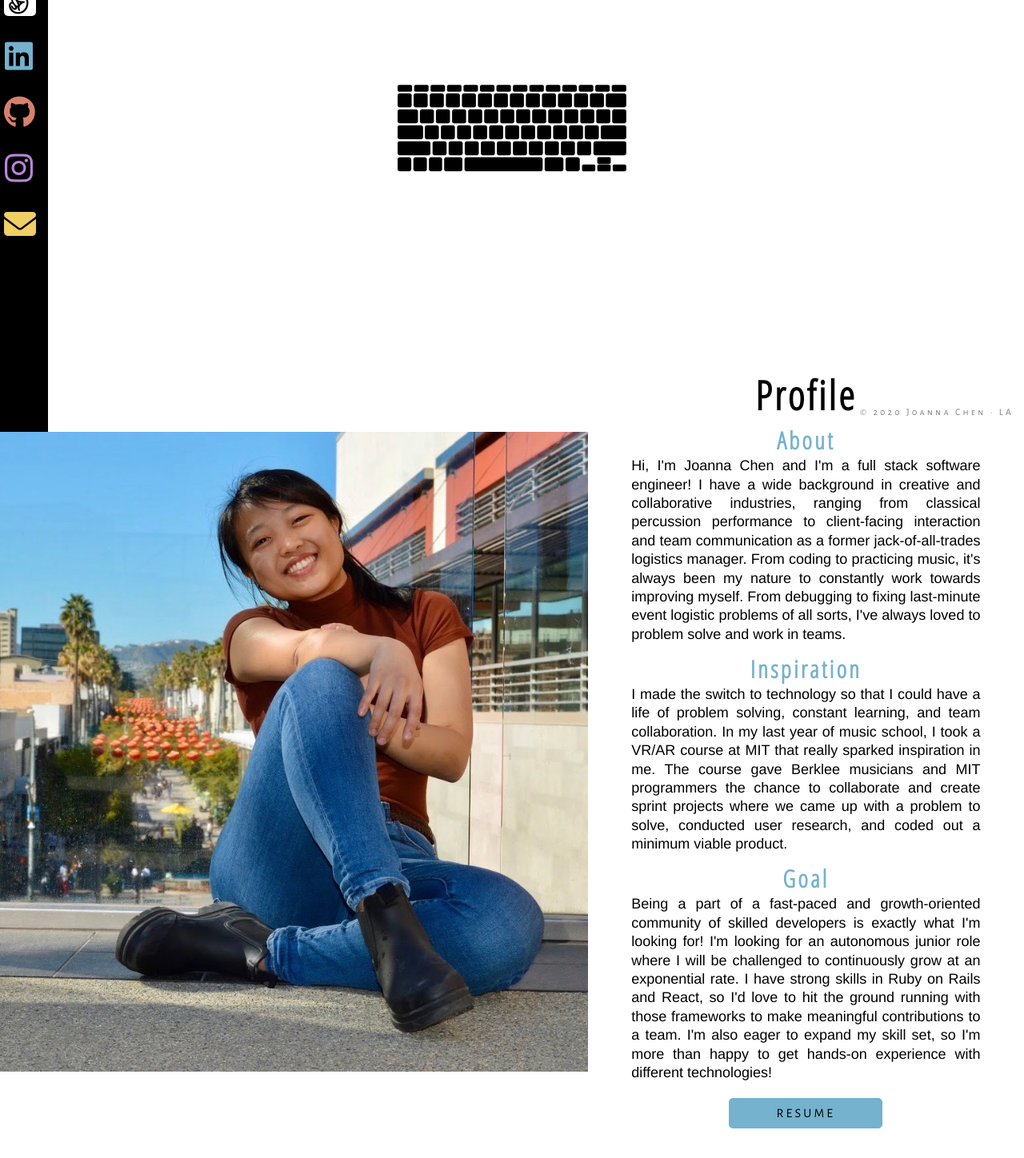
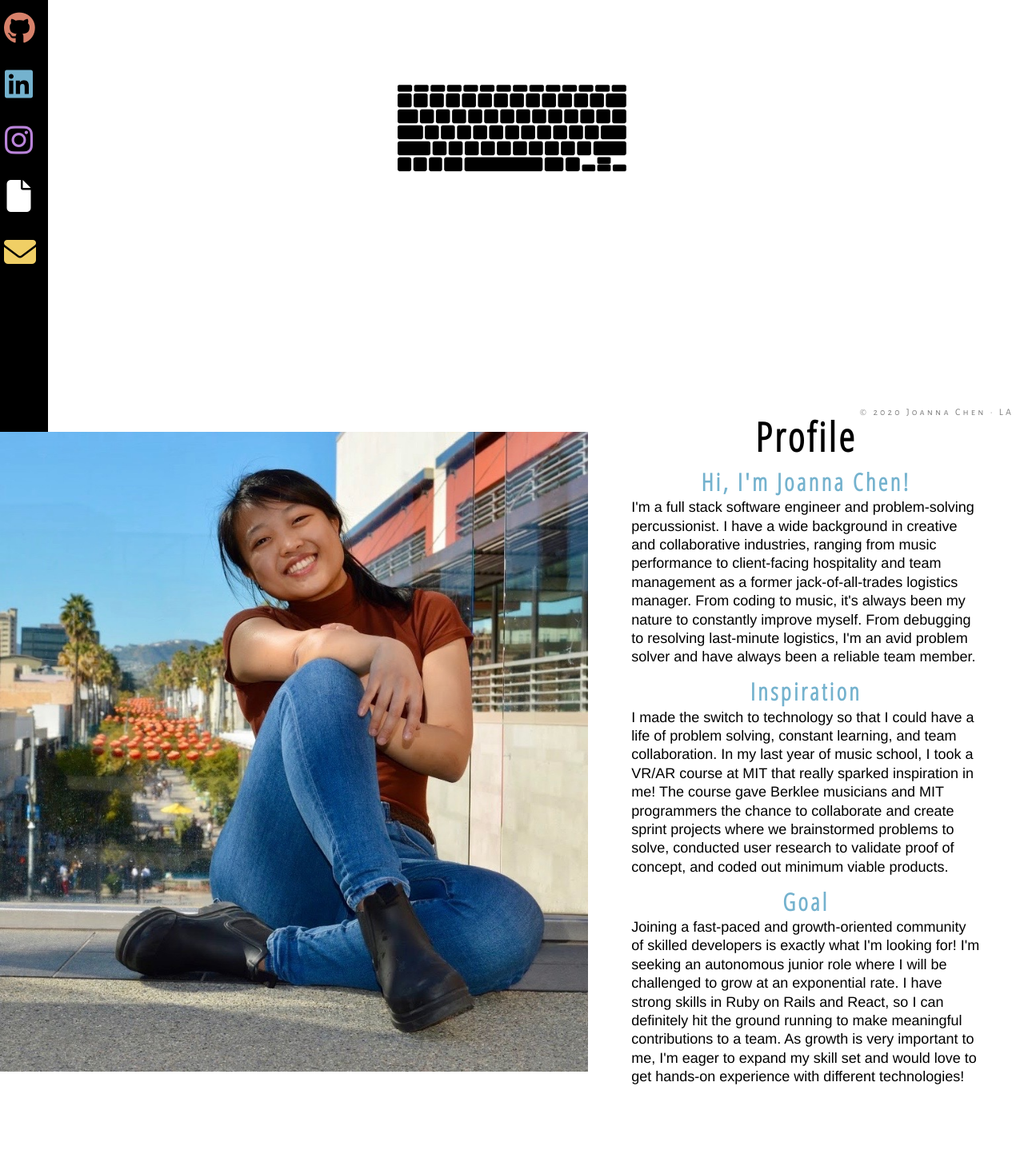
Before and after one commit to joannerd/joannerd.github.io, a React (Create React App) app: page / in a window 1280 px wide. Shown: the part 260-1708 px from the top of the page at 80% size. Built offline with nearby package versions, Linux system fonts and the light colour scheme.

Commit message:
Update profile and resume

```diff
--- a/src/components/profile.js
+++ b/src/components/profile.js
@@ -1,5 +1,4 @@
 import React from "react";
-import Resume from '../media/Joanna_Chen_Resume.pdf';
 import Joanna from '../media/joanna.jpg';
 
 const Profile = () => (
@@ -9,22 +8,18 @@ const Profile = () => (
     </div>
     <section>
       <h2>Profile</h2>
-      <h3>About</h3>
+      <h3>Hi, I'm Joanna Chen!</h3>
       <p>
-        Hi, I'm Joanna Chen and I'm a full stack software engineer! I have a wide background in creative and collaborative industries, ranging from classical percussion performance to client-facing interaction and team communication as a former jack-of-all-trades logistics manager. From coding to practicing music, it's always been my nature to constantly work towards improving myself. From debugging to fixing last-minute event logistic problems of all sorts, I've always loved to problem solve and work in teams.
+        I'm a full stack software engineer and problem-solving percussionist. I have a wide background in creative and collaborative industries, ranging from music performance to client-facing hospitality and team management as a former jack-of-all-trades logistics manager. From coding to music, it's always been my nature to constantly improve myself. From debugging to resolving last-minute logistics, I'm an avid problem solver and have always been a reliable team member.
       </p>
       <h3>Inspiration</h3>
       <p>
-        I made the switch to technology so that I could have a life of problem solving, constant learning, and team collaboration. In my last year of music school, I took a VR/AR course at MIT that really sparked inspiration in me. The course gave Berklee musicians and MIT programmers the chance to collaborate and create sprint projects where we came up with a problem to solve, conducted user research, and coded out a minimum viable product.
+        I made the switch to technology so that I could have a life of problem solving, constant learning, and team collaboration. In my last year of music school, I took a VR/AR course at MIT that really sparked inspiration in me! The course gave Berklee musicians and MIT programmers the chance to collaborate and create sprint projects where we brainstormed problems to solve, conducted user research to validate proof of concept, and coded out minimum viable products.
       </p>
       <h3>Goal</h3>
       <p>
-        Being a part of a fast-paced and growth-oriented community of skilled developers is exactly what I'm looking for! I'm looking for an autonomous junior role where I will be challenged to continuously grow at an exponential rate. I have strong skills in Ruby on Rails and React, so I'd love to hit the ground running with those frameworks to make meaningful contributions to a team. I'm also eager to expand my skill set, so I'm more than happy to get hands-on experience with different technologies!
+        Joining a fast-paced and growth-oriented community of skilled developers is exactly what I'm looking for! I'm seeking an autonomous junior role where I will be challenged to grow at an exponential rate. I have strong skills in Ruby on Rails and React, so I can definitely hit the ground running to make meaningful contributions to a team. As growth is very important to me, I'm eager to expand my skill set and would love to get hands-on experience with different technologies!
       </p>
-
-      <a href={Resume}
-        target="_blank"
-        rel="noopener noreferrer"><div className="button resume">RESUME</div></a>
     </section>
   </article>
 )
--- a/src/components/social_links.js
+++ b/src/components/social_links.js
@@ -1,4 +1,5 @@
 import React from 'react';
+import Resume from '../media/Joanna_Chen_Resume.pdf';
 
 const SocialLinks = () => (
   <aside className="social-links">
@@ -6,16 +7,20 @@ const SocialLinks = () => (
       className="fab fa-angellist"
       target="_blank"
       rel="noopener noreferrer">{null}</a>
+    <a href="https://github.com/junnac"
+      className="fab fa-github"
+      target="_blank"
+      rel="noopener noreferrer">{null}</a>
     <a href="https://www.linkedin.com/in/xchenj/"
       className="fab fa-linkedin"
       target="_blank"
       rel="noopener noreferrer">{null}</a>
-    <a href="https://github.com/junnac"
-      className="fab fa-github"
+    <a href="https://www.instagram.com/junnacphotos/"
+      className="fab fa-instagram"
       target="_blank"
       rel="noopener noreferrer">{null}</a>
-    <a href="https://www.instagram.com/junnacphotos/"
-      className="fab fa-instagram"
+    <a href={Resume}
+      className="fa fa-file"
       target="_blank"
       rel="noopener noreferrer">{null}</a>
     <a href="mailto:x.chenj@gmail.com"
--- a/src/styles/mobile.css
+++ b/src/styles/mobile.css
@@ -19,6 +19,10 @@
   .fab, .fa {
     font-size: 60px;
     margin: 0 30px 30px 0;
+  }
+
+  .fa-file {
+    color: black;
   }
 
   footer {
--- a/src/styles/profile.css
+++ b/src/styles/profile.css
@@ -21,7 +21,7 @@
 
 
 #profile section {
-  text-align: justify;
+  text-align: left;
 
   width: 80%;
 
--- a/src/styles/social_links.css
+++ b/src/styles/social_links.css
@@ -19,7 +19,7 @@
   width: 40px;
   transition: 0.3s;
   box-sizing: border-box;
-  color: black;
+  color: white;
 }
 
 .fab:hover, .fa:hover {
```
